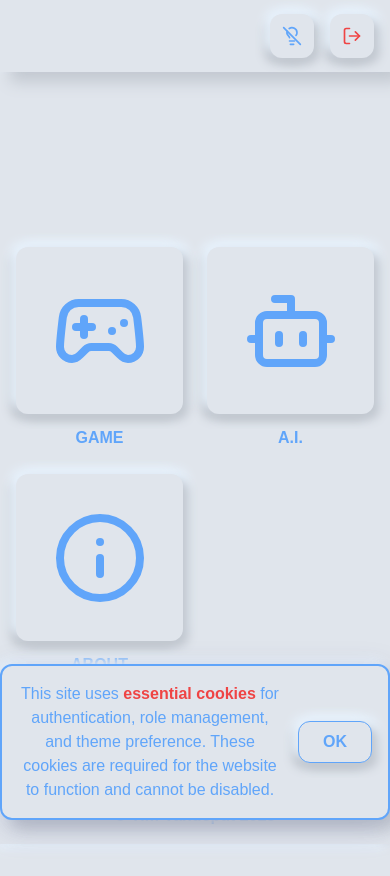
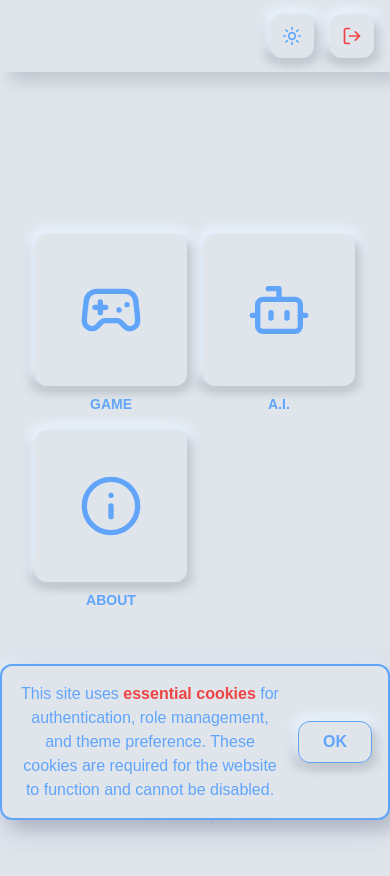
Before and after one commit to TimVandeput/Portfolio_Stock_Simulator, a Next.js app in the folder demo_frontend/: page /home in a window 390 px wide. Shown: the top 876 px of the page. After the commit the page ends 844 px from the top, so only its background shows below. Built offline with nearby package versions, Linux system fonts and the light colour scheme; no server answers.

Commit message:
feat: update global styles and improve HomePage layout; replace theme icons with Sun and Moon

```diff
--- a/demo_frontend/src/app/globals.css
+++ b/demo_frontend/src/app/globals.css
@@ -1,4 +1,10 @@
-/* Footer shadow above utility (matches header shadow, inverted) */
+html,
+body {
+  overflow: hidden;
+  height: 100vh;
+}
+
+/* Footer shadow above utility */
 .footer-shadow-above {
   box-shadow: 10px -10px 15px var(--shadow-footer-above, #c2c8d0),
     -5px 5px 10px var(--shadow-footer-above2, #e6f0fa);
@@ -50,24 +56,6 @@
   --text-accent: #7c3aed;
   --border-color: #c2c8d0;
 
-  /* Gradients */
-  /* --gradient-header: linear-gradient(
-    to bottom,
-    #60a5fa 0%,
-    #60a5fa 4%,
-    rgba(96, 165, 250, 0.5) 7%,
-    #e0e5ec 12%,
-    #e0e5ec 100%
-  );
-  --gradient-footer: linear-gradient(
-    to top,
-    #60a5fa 0%,
-    #60a5fa 4%,
-    rgba(96, 165, 250, 0.5) 7%,
-    #e0e5ec 12%,
-    #e0e5ec 100%
-  ); */
-
   /* Neumorphic shadows */
   --shadow-neu: 6px 6px 10px #c2c8d0, -6px -6px 10px #e6f0fa,
     6px -6px 10px #e6f0fa, -6px 6px 10px #c2c8d0;
@@ -107,24 +95,6 @@
   --text-secondary: #a78bfa;
   --text-accent: #7c3aed;
   --border-color: #363a4c;
-
-  /* Gradients
-  --gradient-header: linear-gradient(
-    to bottom,
-    #7c3aed 0%,
-    #7c3aed 4%,
-    rgba(124, 58, 237, 0.5) 7%,
-    #2a2d3a 12%,
-    #2a2d3a 100%
-  );
-  --gradient-footer: linear-gradient(
-    to top,
-    #7c3aed 0%,
-    #7c3aed 4%,
-    rgba(124, 58, 237, 0.5) 7%,
-    #2a2d3a 12%,
-    #2a2d3a 100%
-  ); */
 
   /* Neumorphic shadows */
   --shadow-neu: 6px 6px 10px #1e2028, -6px -6px 10px #363a4c,
--- a/demo_frontend/src/app/home/page.tsx
+++ b/demo_frontend/src/app/home/page.tsx
@@ -77,21 +77,21 @@ export default function HomePage() {
 
   return (
     <div
-      className="flex flex-col items-center justify-center min-h-[calc(100vh-64px)] w-full px-4 py-8"
+      className="fixed inset-0 flex flex-col items-center justify-center w-full px-4 overflow-hidden"
       style={{ background: "var(--bg-primary)" }}
     >
-      <div className="w-full max-w-sm mx-auto flex flex-col items-center gap-6">
+      <div className="w-full max-w-xs sm:max-w-sm lg:max-w-md mx-auto flex flex-col items-center justify-center">
         <div
-          className="grid gap-6 w-full"
+          className="grid gap-4 sm:gap-6 w-full"
           style={{
-            gridTemplateColumns: `repeat(${columns}, minmax(100px, 1fr))`,
+            gridTemplateColumns: `repeat(${columns}, minmax(80px, 1fr))`,
             aspectRatio: "1",
           }}
         >
           {navItems.map((item: NavItem, index: number) => (
             <div
               key={item.href}
-              className="flex flex-col items-center gap-3"
+              className="flex flex-col items-center gap-2 sm:gap-3"
               style={{
                 transform:
                   animateFromLogin && !buttonAnimations[index]
@@ -118,17 +118,17 @@ export default function HomePage() {
                     const IconComponent = (LucideIcons as any)[iconName];
                     return IconComponent ? (
                       <IconComponent
-                        size={96}
+                        size={64}
                         style={{ color: "var(--text-primary)" }}
                       />
                     ) : null;
                   })()}
               </button>
               <span
-                className="text-base text-center font-bold transition-opacity duration-300"
+                className="text-sm sm:text-base text-center font-bold transition-opacity duration-300"
                 style={{
                   color: "var(--text-primary)",
-                  opacity: showText[index] ? 1 : 0,
+                  opacity: animateFromLogin ? (showText[index] ? 1 : 0) : 1,
                 }}
               >
                 {item.name}
--- a/demo_frontend/src/components/ui/ThemeToggle.tsx
+++ b/demo_frontend/src/components/ui/ThemeToggle.tsx
@@ -1,6 +1,6 @@
 "use client";
 
-import { Lightbulb, LightbulbOff } from "lucide-react";
+import { Sun, Moon } from "lucide-react";
 import { useTheme } from "@/contexts/ThemeContext";
 
 export default function ThemeToggle() {
@@ -13,9 +13,9 @@ export default function ThemeToggle() {
       title={isDark ? "Switch to light mode" : "Switch to dark mode"}
     >
       {isDark ? (
-        <Lightbulb size={20} style={{ color: "var(--text-secondary)" }} />
+        <Moon size={20} style={{ color: "var(--text-secondary)" }} />
       ) : (
-        <LightbulbOff size={20} style={{ color: "var(--text-primary)" }} />
+        <Sun size={20} style={{ color: "var(--text-primary)" }} />
       )}
     </button>
   );
```
